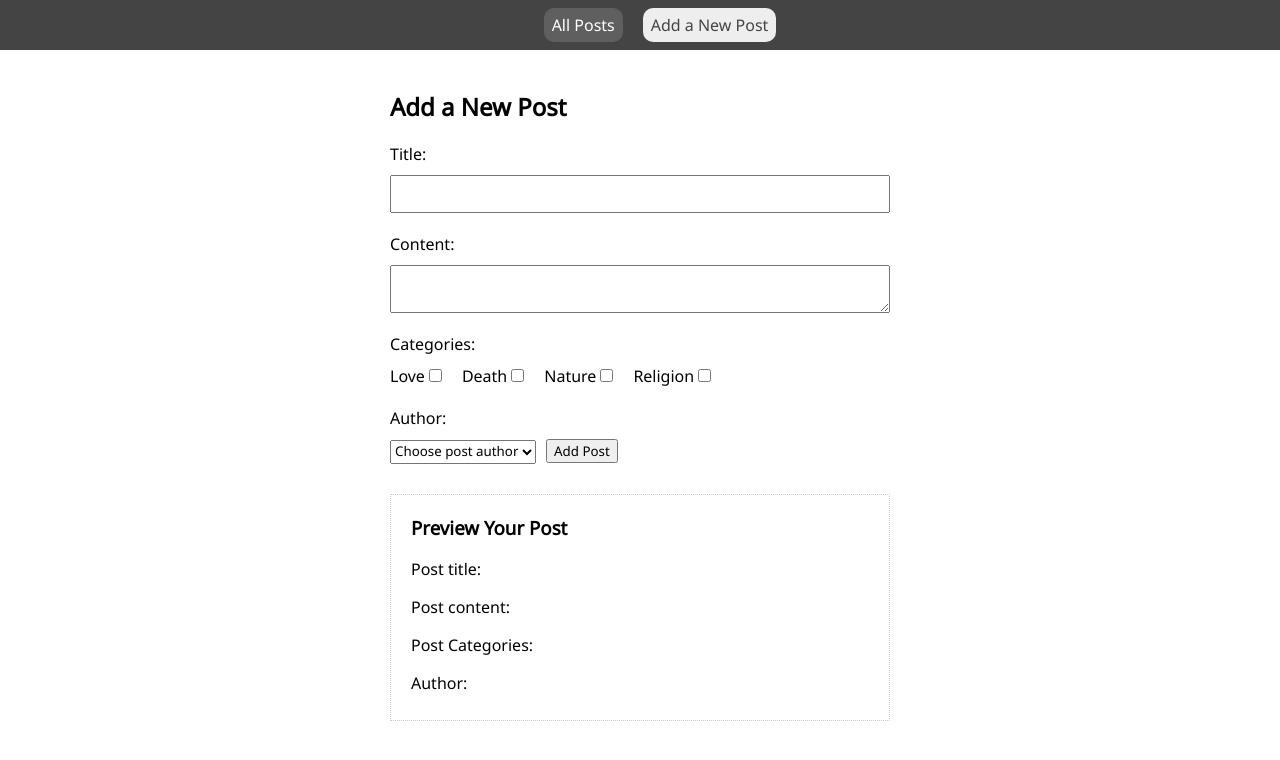
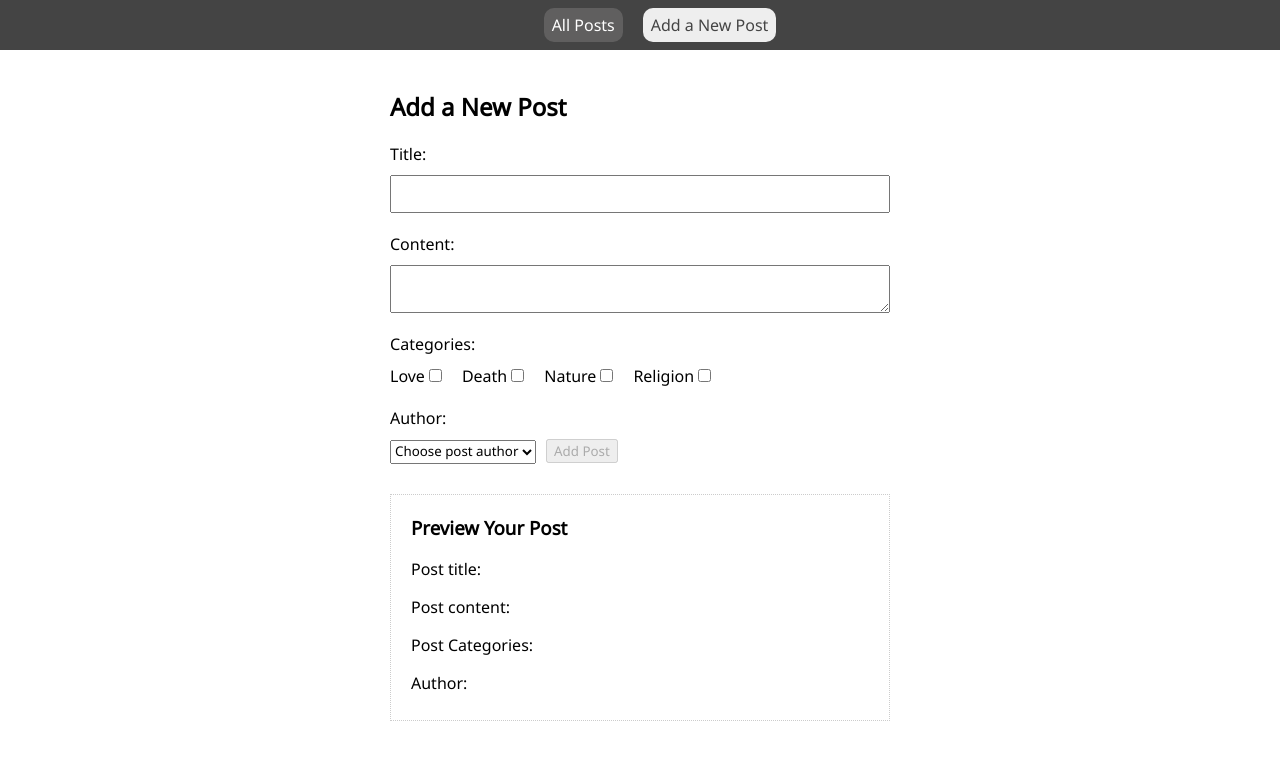
Before and after one commit to ylsv/vue-blog, a Vue app: page /add in a window 1280 px wide. Shown: the top 760 px of the page. Built offline with nearby package versions, Linux system fonts and the light colour scheme; what vue-resource would draw is missing.

Commit message:
add form validation

```diff
--- a/src/components/AddPost.vue
+++ b/src/components/AddPost.vue
@@ -3,9 +3,9 @@
     <h2>Add a New Post</h2>
     <form v-if="!submitted">
       <label for="title">Title:</label>
-      <input type="text" id="title" v-model.lazy="post.title" required>
+      <input type="text" id="title" v-model="post.title" required>
       <label for="post-content">Content:</label>
-      <textarea type="text" id="post-content" v-model.lazy="post.content" required></textarea>
+      <textarea type="text" id="post-content" v-model="post.content" required></textarea>
       <div id="checkboxes">
         <p id="categories">Сategories:</p>
         <label for="love">Love</label>
@@ -22,7 +22,7 @@
         <option disabled value="">Choose post author</option>
         <option v-for="author in authors" :key="author">{{author}}</option>
       </select>
-      <button @click.prevent="addPost">Add Post</button>
+      <button :disabled="!formIsValid" @click.prevent="addPost">Add Post</button>
     </form>
     <div v-if="submitted">
       <h3>Thanks for adding your post</h3>
@@ -56,9 +56,14 @@ export default {
       submitted: false,
     }
   },
+  computed: {
+    formIsValid(){
+      return this.post.title && this.post.content
+    }
+  },
   methods: {
     addPost(){
-      this.$http.post('https://vue-blog-39ce6-default-rtdb.firebaseio.com/posts.json', this.post).then(() => this.submitted = true)
+      if (this.formIsValid) this.$http.post('https://vue-blog-39ce6-default-rtdb.firebaseio.com/posts.json', this.post).then(() => this.submitted = true)
     },
   }
 }
```
